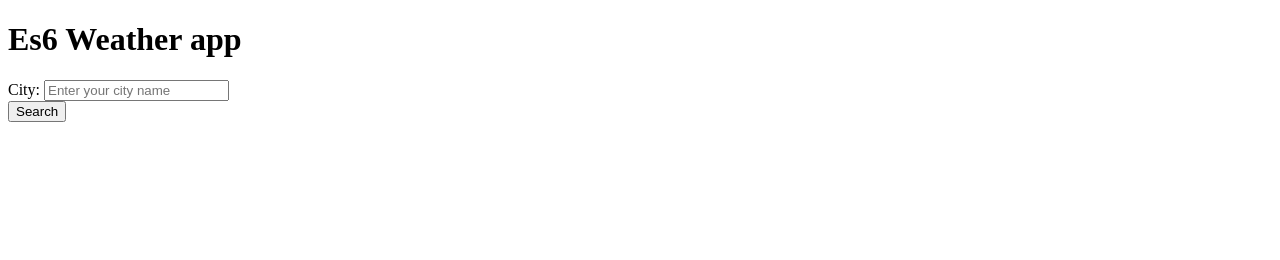
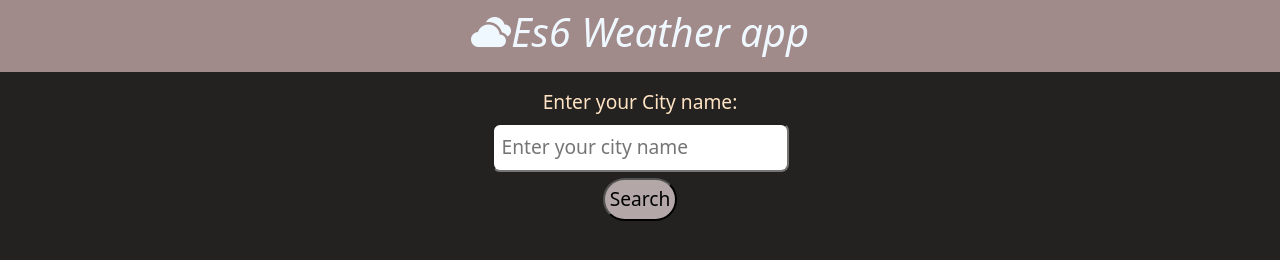
Before and after one commit to MKQazi786/es6-weather-app, a plain HTML site: page index.html in a window 1280 px wide. Drawn offline with nearby package versions, Linux system fonts and the light colour scheme.

Commit message:
i have some changes in css

```diff
--- a/index.html
+++ b/index.html
@@ -1,31 +1,45 @@
 <!DOCTYPE html>
 <html lang="en">
+
 <head>
     <meta charset="UTF-8">
     <meta http-equiv="X-UA-Compatible" content="IE=edge">
     <meta name="viewport" content="width=device-width, initial-scale=1.0">
+    <link rel="stylesheet" href="https://cdn.jsdelivr.net/npm/bootstrap-icons@1.10.5/font/bootstrap-icons.css">
+    <link href="https://cdn.jsdelivr.net/npm/bootstrap@5.3.0/dist/css/bootstrap.min.css" rel="stylesheet" integrity="sha384-9ndCyUaIbzAi2FUVXJi0CjmCapSmO7SnpJef0486qhLnuZ2cdeRhO02iuK6FUUVM" crossorigin="anonymous">
+    <link rel="stylesheet" href="style.css">
     <title>es6 weather App</title>
+
 </head>
+
 <body>
 
-<h1>Es6 Weather app</h1>
+    <header>
+        <h1>
+            <i class="bi bi-clouds-fill">Es6 Weather app</i>
+        </h1>
+
+    </header>
+
+    <main>
+
+        <form onsubmit="getWeather(); return false">
 
 
-    <form onsubmit="getWeather(); return false">
+            <label for="cityName">Enter your City name:</label> <br>
+            <input type="text" name="cityName" id="cityName" placeholder="Enter your city name">
 
+            <br>
 
-        <label for="cityName">City:</label>
-        <input type="text" name="cityName" id="cityName" placeholder="Enter your city name" >
+            <button type="submit"> Search </button>
+        </form>
 
-        <br>
+        <div id="result"></div>
 
-        <button type="submit" > Search </button>
-    </form>
-
-    <div id="result" ></div>
-
+    </main>
     <script src="https://cdn.jsdelivr.net/npm/axios/dist/axios.min.js"></script>
 
-    <script src="weather.js" type="module" ></script>
+    <script src="weather.js" type="module"></script>
 </body>
+
 </html>
--- /dev/null
+++ b/style.css
@@ -0,0 +1,36 @@
+body {
+    background-color: rgb(36, 33, 33);
+}
+
+header {
+    background-color: rgb(160, 138, 138);
+    text-align: center;
+    padding: 0.5rem;
+    color: aliceblue;
+}
+
+main {
+    display: flex;
+    flex-direction: column;
+    gap: 0.5rem ;
+    align-items: center;
+    color: bisque;
+    font-size: larger;
+    text-align: center;
+    padding: 1rem;
+
+}
+
+#cityName {
+    border-radius: 0.5rem;
+    padding: 0.5rem;
+    margin-top: 0.4rem;
+
+}
+
+button {
+    border-radius: 2rem;
+    padding: 0.3rem;
+    background-color: rgb(179, 167, 167);
+    margin-top: 0.4rem;
+}
```
